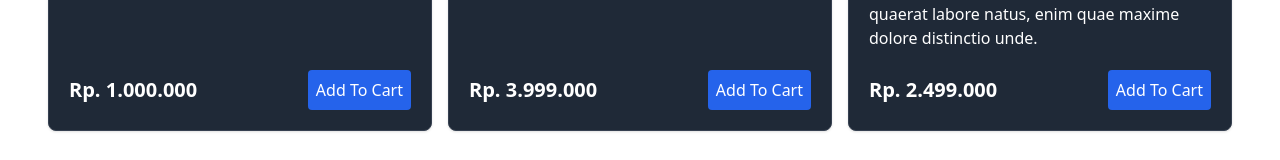
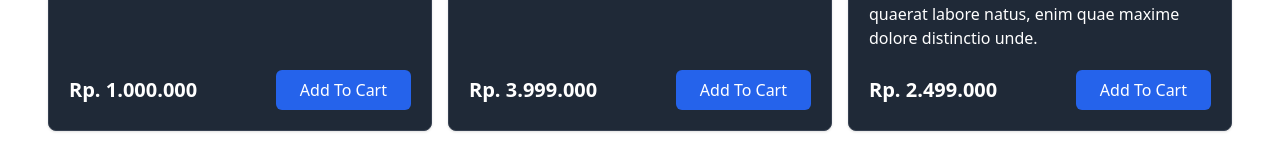
Before and after one commit to rifrifai/react-tailwind-studio, a React (Vite) app: page /products in a window 1280 px wide. Shown: the part 525-685 px from the top of the page. Built offline with nearby package versions, Linux system fonts and the light colour scheme.

Commit message:
event handler

```diff
--- a/src/components/elements/button/Button.jsx
+++ b/src/components/elements/button/Button.jsx
@@ -1,11 +1,11 @@
 /* eslint-disable react/prop-types */
 
-const Button = ({ color = "bg-blue-600", text = "default" }) => {
+const Button = ({ text, classname = "bg-black" }) => {
   return (
     <>
       <button
-        className={`h-10 px-6  font-semibold rounded ${color} text-white w-full`}
-        type="submit"
+        className={`h-10 px-6  font-semibolb rounded-md ${classname} text-white`}
+        type="button"
       >
         {text}
       </button>
--- a/src/components/fragments/CardProduct.jsx
+++ b/src/components/fragments/CardProduct.jsx
@@ -1,4 +1,5 @@
 /* eslint-disable react/prop-types */
+import Button from "../elements/button/Button";
 export default function CardProduct({ children }) {
   return (
     <>
@@ -39,9 +40,10 @@ function Footer({ price }) {
     <>
       <div className="flex items-center justify-between px-5 pb-5">
         <span className="text-xl font-bold text-white">{price}</span>
-        <button className="bg-blue-600 rounded p-2 text-white font-medium">
-          Add To Cart
-        </button>
+        <Button
+          classname="bg-blue-600 rounded p-2 text-white font-medium"
+          text="Add To Cart"
+        />
       </div>
     </>
   );
--- a/src/components/fragments/FormLogin.jsx
+++ b/src/components/fragments/FormLogin.jsx
@@ -18,7 +18,7 @@ export default function FormLogin() {
           placeholder="********"
           name="password"
         />
-        <Button text="Login" />
+        <Button text="Login" classname="bg-blue-600 w-full" />
       </form>
     </>
   );
```
